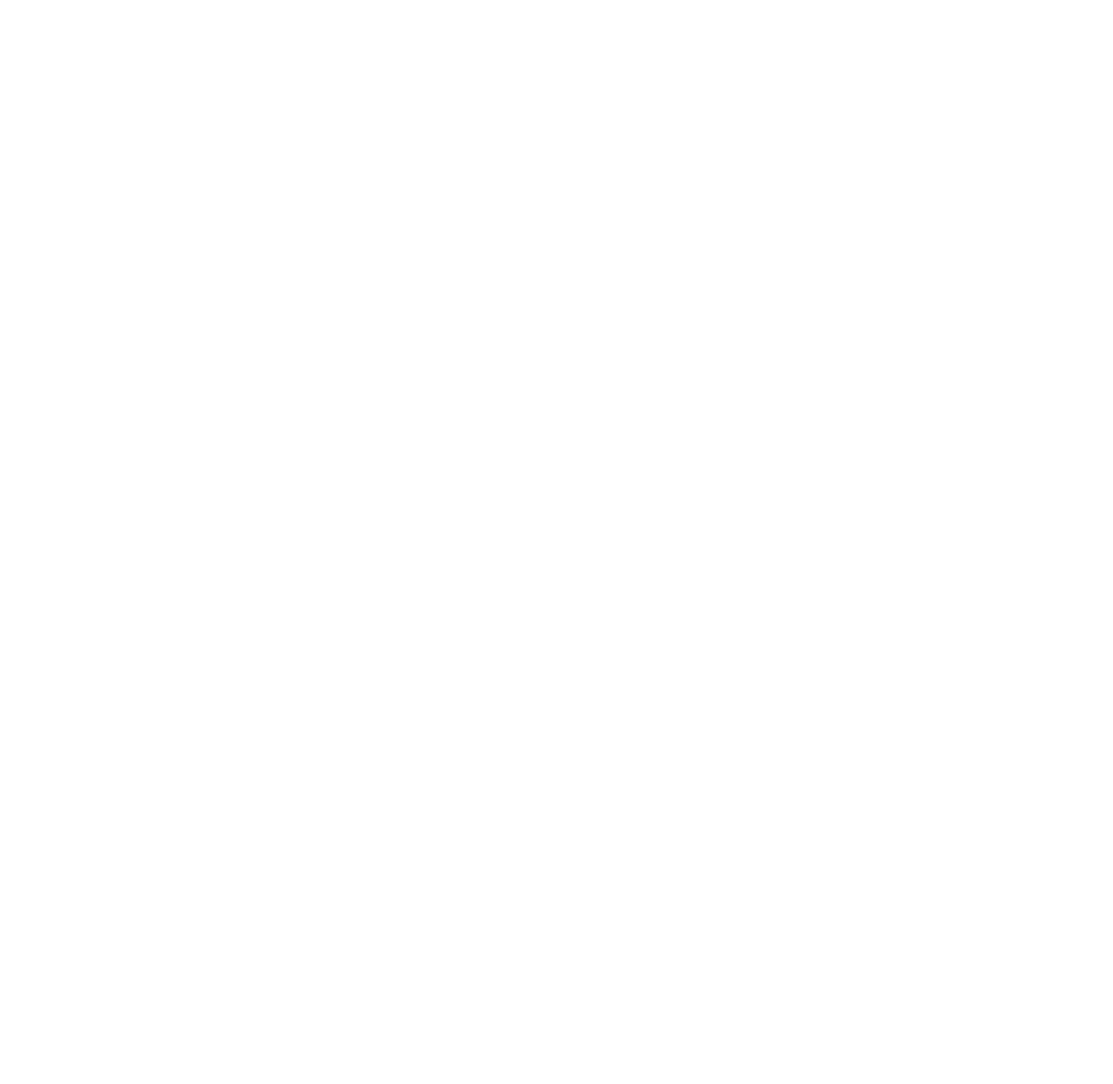
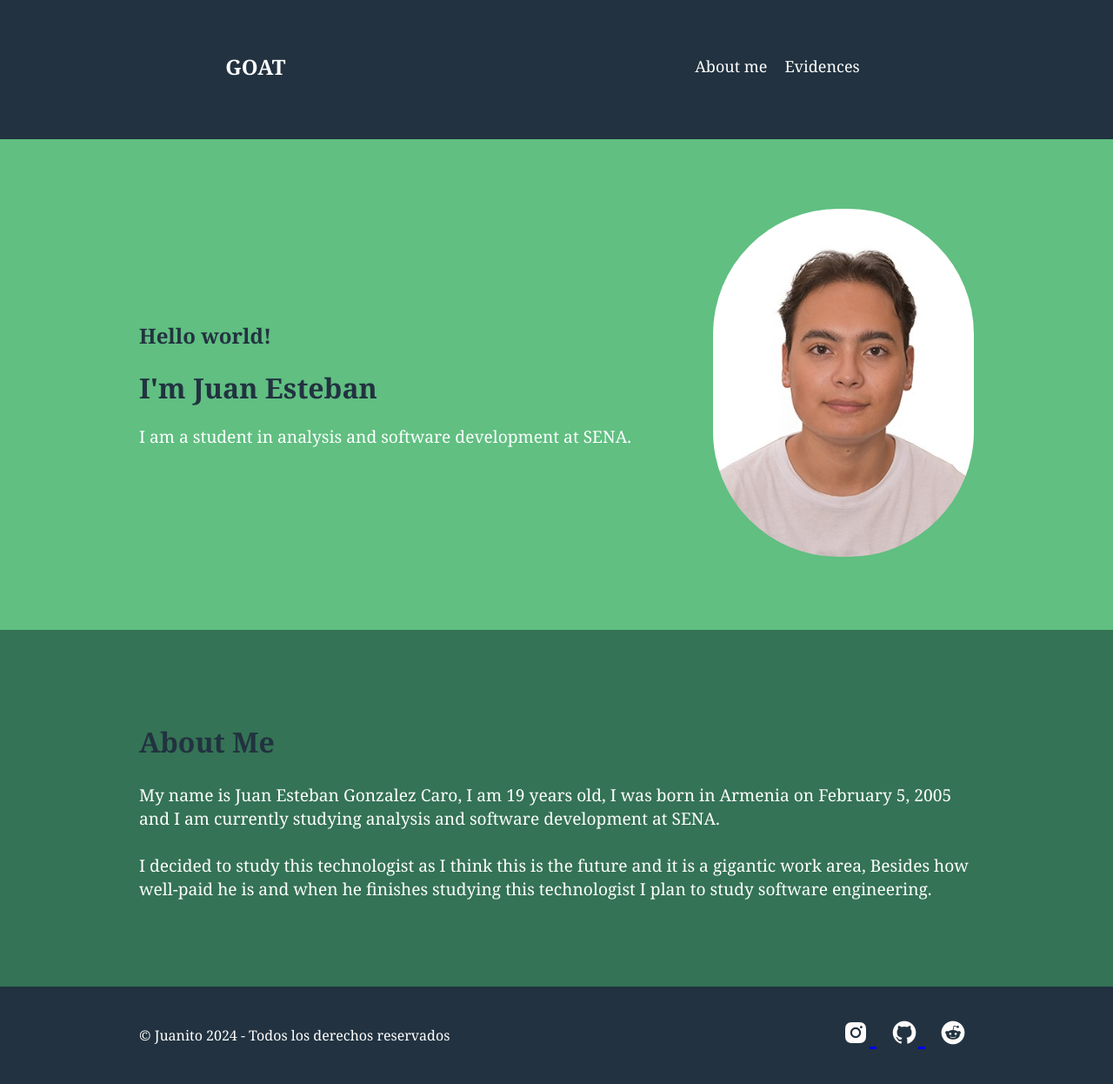
Before and after one commit to JEGonDev/About-me, a plain HTML site: page index.html in a window 1280 px wide. Shown: the whole page at 87% size. Before the commit the page ends 800 px from the top, so only its background shows below. Drawn offline with nearby package versions, Linux system fonts and the light colour scheme.

Commit message:
Finalizacion primera parte

```diff
--- a/index.html
+++ b/index.html
@@ -3,9 +3,73 @@
 <head>
     <meta charset="UTF-8">
     <meta name="viewport" content="width=device-width, initial-scale=1.0">
-    <title>Document</title>
+    <title>Juan Esteban Gonzalez Caro</title>
+    <link rel="stylesheet" href="style.css">
+    <link href='https://unpkg.com/boxicons@2.1.4/css/boxicons.min.css' rel='stylesheet'>
 </head>
+
+    <header>
+        <div class="header">
+            <div class="title-header">
+                <h2>GOAT</h2>
+            </div>
+
+            <div class="links">
+                <a href="#about-me">About me</a>
+                <a href="evidences.html" target="_blank">Evidences</a>
+            </div>
+        </div>
+    </header>
+
 <body>
+    <main>
+        <div class="image-text">
+            <div class="text">
+                <h2>Hello world!</h2>
+                <h1>I'm Juan Esteban</h1>
 
+                <p>
+                    I am a student in analysis and software development at SENA.
+                </p>
+            </div>
+
+            <div class="image">
+                <img src="assets/images/me.jpg">
+            </div>
+        </div>
+
+        <div class="text-about-me" id="about-me">
+            <h2>About Me</h2>
+
+            <p>
+                My name is Juan Esteban Gonzalez Caro, I am 19 years old, I was born in Armenia on February 5,
+                2005 and I am currently studying analysis and software development at SENA. <br><br>
+
+                I decided to study this technologist as I think this is the future and it is a gigantic work area,
+                Besides how well-paid he is and when he finishes studying this technologist I plan to study software
+                engineering.
+            </p>
+        </div>
+    </main>
 </body>
+
+    <footer>
+        <div class="copy">
+            <p>© Juanito 2024 - Todos los derechos reservados</p>
+        </div>
+
+        <div class="icons">
+            <a href="https://www.instagram.com/juan_gonzalezc7/" target="_blank">
+                <i class='bx bxl-instagram-alt' style='color:#fffbfb'></i>
+            </a>
+
+            <a href="https://github.com/JuanitoZaZa" target="_blank">
+                <i class='bx bxl-github' style='color:#fffbfb' ></i>
+            </a>
+
+            <a href="https://www.reddit.com/user/Juanitogonzalez/" target="_blank">
+                <i class='bx bxl-reddit' style='color:#fffbfb' ></i>
+            </a>
+        </div>
+    </footer>
 </html>
--- a/style.css
+++ b/style.css
@@ -0,0 +1,112 @@
+body {
+    height: auto;
+    width: auto;
+    margin: 0;
+}
+
+header {
+    height: 10rem;
+    background-color:rgb(34, 50, 64);
+}
+
+.header {
+    justify-content: space-around;
+    display: flex;
+    padding: 2.5rem;
+}
+
+.title-header > h2{
+    font-family: Cambria, Cochin, Georgia, Times, 'Times New Roman', serif;
+    color: rgb(255, 255, 255);
+}
+
+.links {
+    padding: 1.5rem;
+}
+
+.links > a {
+    margin: 0.5rem;
+    text-decoration: none;
+    color: rgb(255, 255, 255);
+    font-size: large;
+    font-family: Cambria, Cochin, Georgia, Times, 'Times New Roman', serif;
+}
+
+.image-text {
+    background-color: rgb(96, 191, 129);
+    justify-content: space-between;
+    display: flex;
+    padding-top: 5rem;
+    padding-left: 10rem;
+    padding-right: 10rem;
+    padding-bottom: 5rem;
+}
+
+.text {
+    align-content: center;
+    font-family: Cambria, Cochin, Georgia, Times, 'Times New Roman', serif;
+}
+
+.text > h2 {
+    color: rgb(34, 50, 64);
+    font-size: x-large;
+}
+
+.text > h1 {
+    color: rgb(34, 50, 64);
+    font-size: xx-large;
+}
+
+.text > p {
+    color: white;
+    font-size: larger;
+}
+
+.image > img{
+    height: 25rem;
+    border-radius: 9rem;
+}
+
+.text-about-me {
+    background-color: rgb(52, 115, 85);
+    padding-top: 5rem;
+    padding-left: 10rem;
+    padding-right: 10rem;
+    padding-bottom: 5rem;
+    font-family: Cambria, Cochin, Georgia, Times, 'Times New Roman', serif;
+}
+
+.text-about-me > h2 {
+    font-size: xx-large;
+    color: rgb(34, 50, 64);
+}
+
+.text-about-me > p {
+    font-size: 1.2rem;
+    color: white;
+}
+
+footer {
+    height: 7rem;
+    width: auto;
+    padding-left: 10rem;
+    padding-right: 10rem;
+    justify-content: space-between;
+    display: flex;
+    background-color: rgb(34, 50, 64);
+}
+
+.copy {
+    align-content: center;
+    font-family: Cambria, Cochin, Georgia, Times, 'Times New Roman', serif;
+    color: white;
+}
+
+.icons {
+    align-content: center;
+}
+
+.icons > a {
+    margin: 0.5rem;
+    font-size: 2rem;
+}
```
Also changed, not shown: page1.html (added, +25 -0 lines), assets/images/me.jpg (added).
